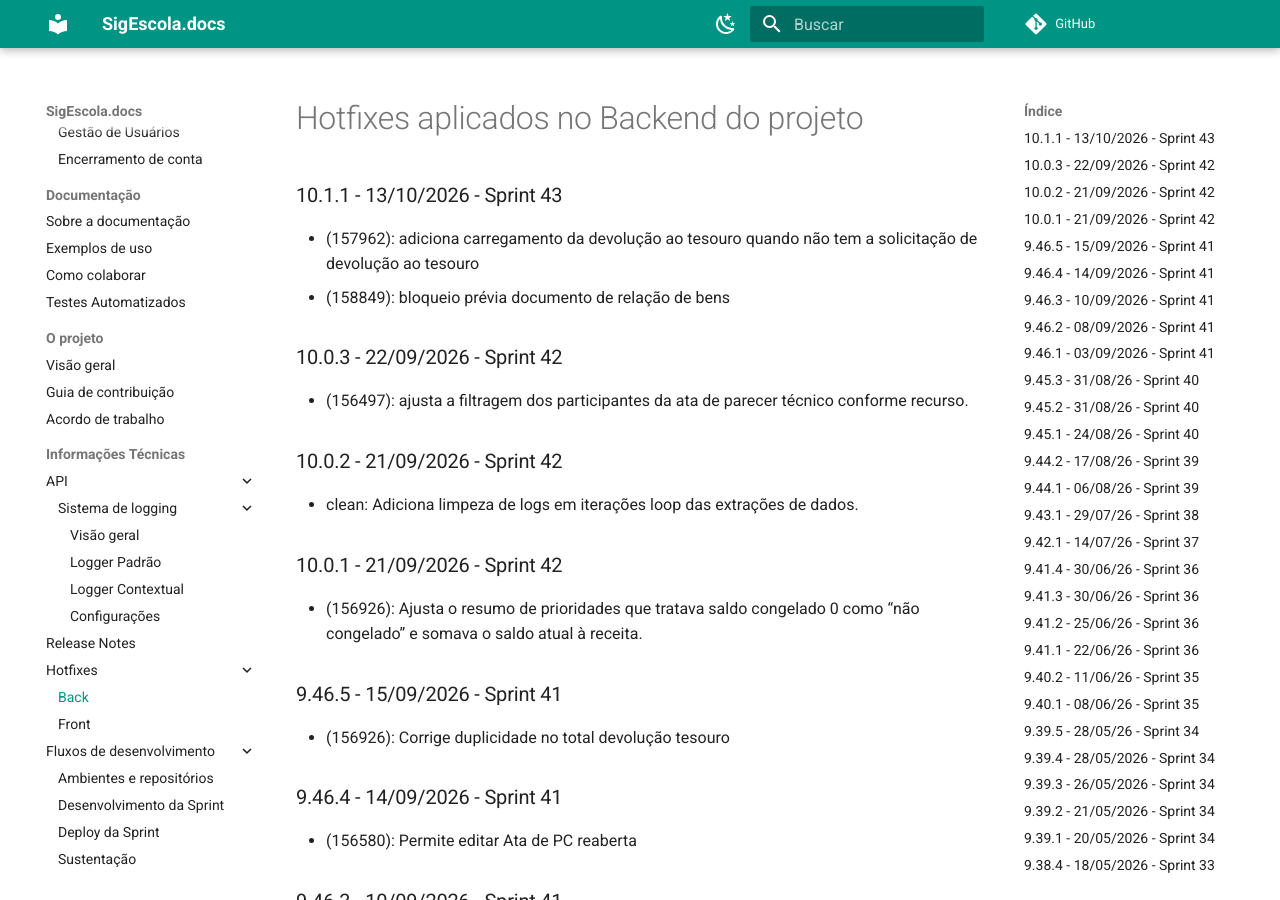
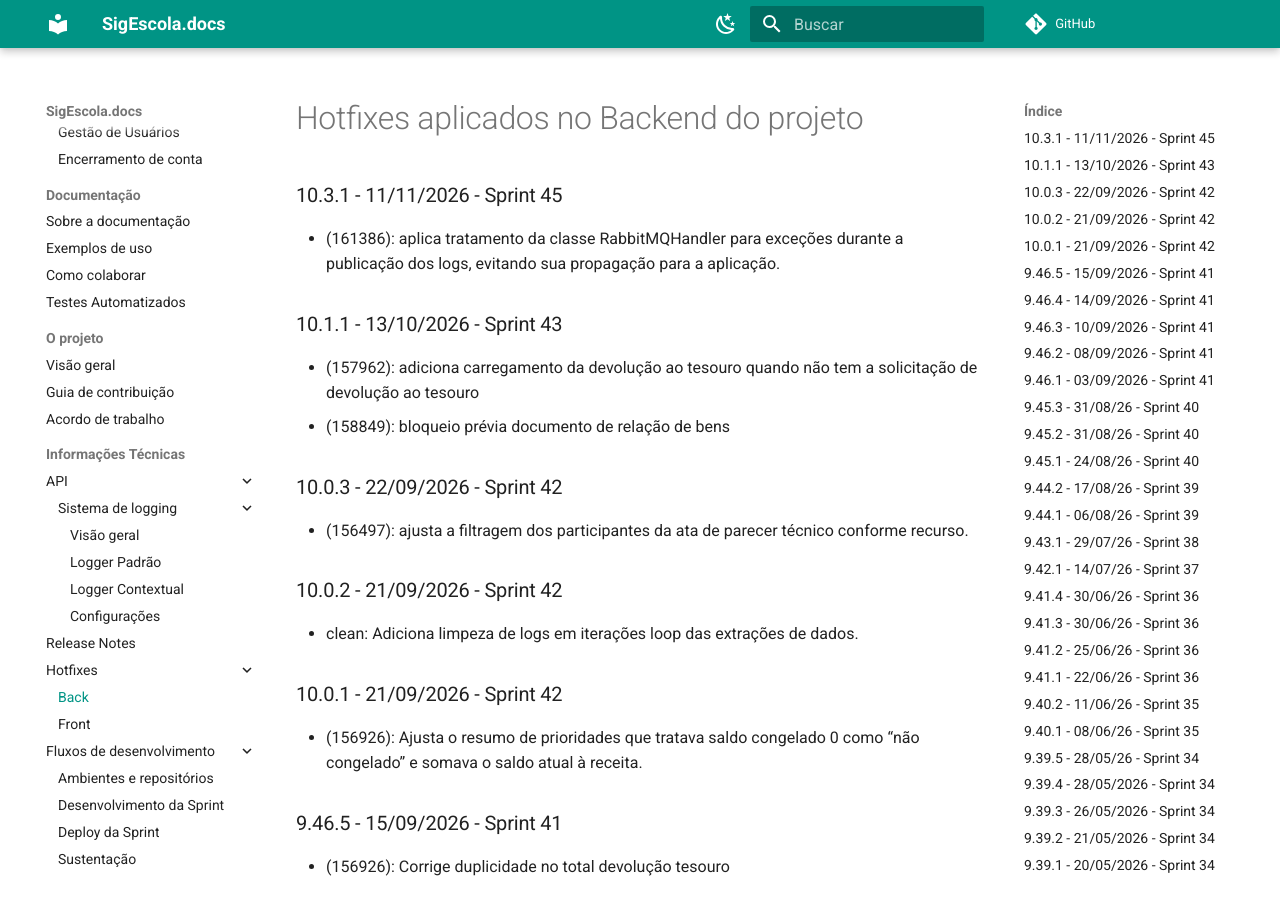
Before and after one commit to prefeiturasp/SME-PTRF-Docs, an MkDocs documentation site: the page built from docs/projeto/hotfixes_back.md, in a window 1280 px wide and 900 px high. Built offline with MkDocs 1.6.1 and Material for MkDocs 9.7.7, drawn with Linux system fonts in a browser that asks for light colours; comment, search, counter and statistics services are not loaded.

Commit message:
Add hotfix for RabbitMQHandler exception handling
Adiciona hotfix para tratamento de exceções na classe RabbitMQHandler.

```diff
--- a/docs/projeto/hotfixes_back.md
+++ b/docs/projeto/hotfixes_back.md
@@ -1,4 +1,7 @@
 # Hotfixes aplicados no Backend do projeto
+
+### 10.3.1 - 11/11/2026 - Sprint 45
+* (161386): aplica tratamento da classe RabbitMQHandler para exceções durante a publicação dos logs, evitando sua propagação para a aplicação.
 
 ### 10.1.1 - 13/10/2026 - Sprint 43
 * (157962): adiciona carregamento da devolução ao tesouro quando não tem a solicitação de devolução ao tesouro
```
